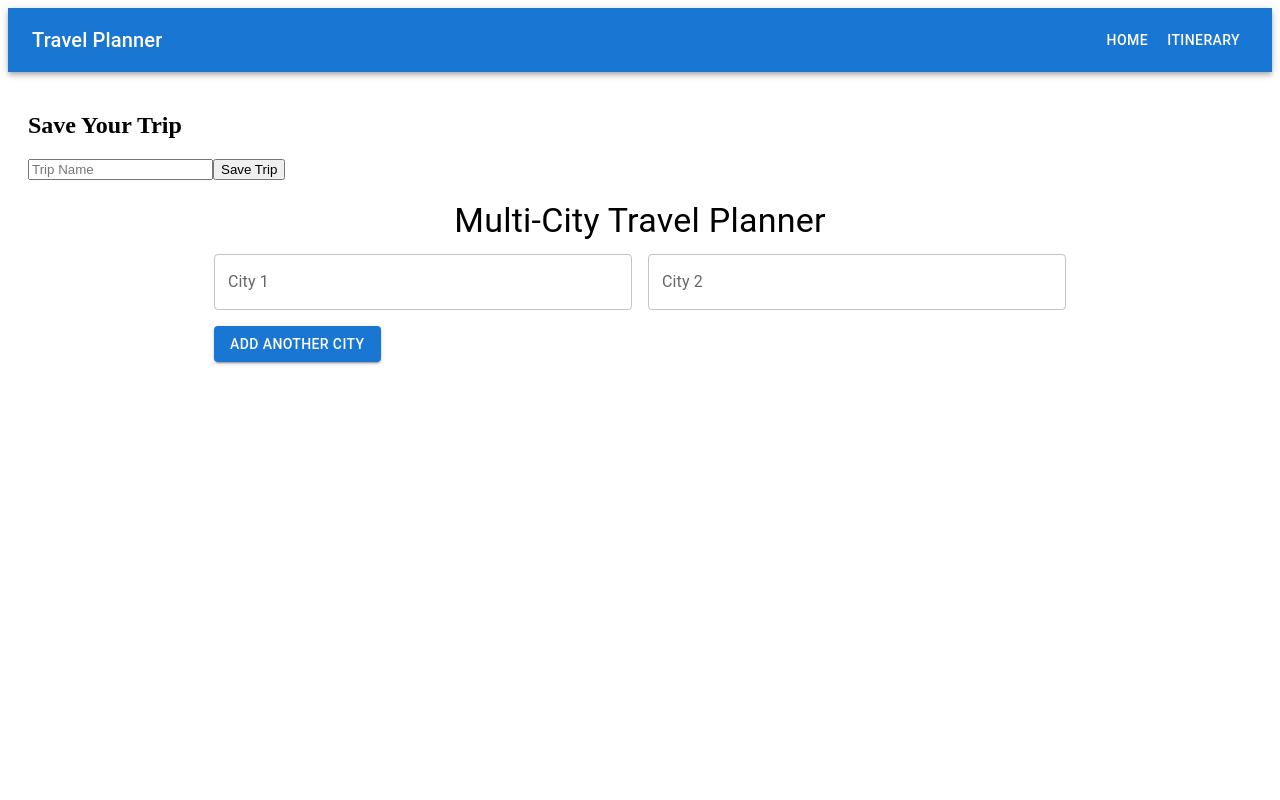
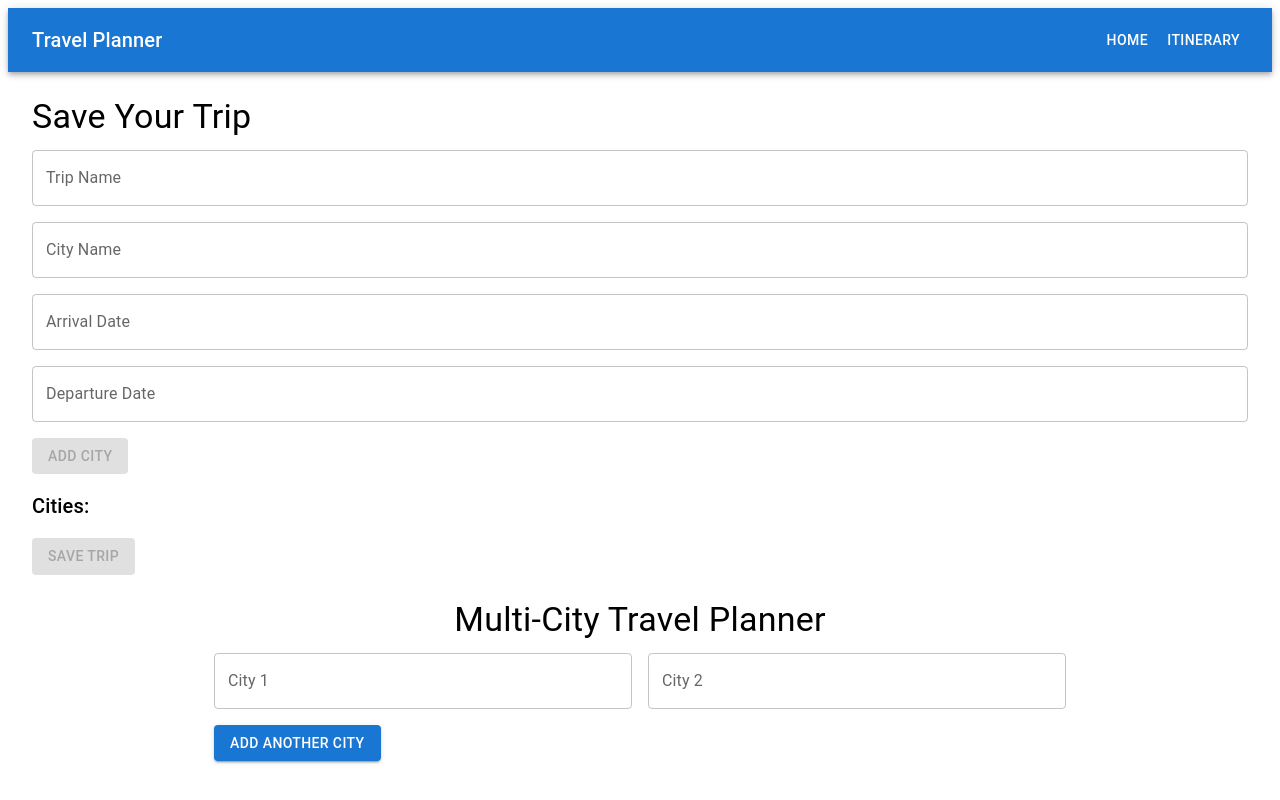
Before and after one commit to dsa157/windsurf-test1, a React (Create React App) app in the folder frontend/: page / in a window 1280 px wide. Built offline with nearby package versions, Linux system fonts and the light colour scheme.

Commit message:
Fixed trip saving functionality and MongoDB connection

```diff
--- a/frontend/src/App.js
+++ b/frontend/src/App.js
@@ -2,6 +2,7 @@ import React, { useState } from 'react';
 import { BrowserRouter as Router, Routes, Route } from 'react-router-dom';
 import { ThemeProvider, createTheme } from '@mui/material/styles';
 import axios from 'axios';
+import { TextField, Button, Box, Typography } from '@mui/material';
 
 import Home from './pages/Home';
 import Itinerary from './pages/Itinerary';
@@ -21,10 +22,51 @@ const theme = createTheme({
 function App() {
   const [tripName, setTripName] = useState('');
   const [cities, setCities] = useState([]);
+  const [newCity, setNewCity] = useState({
+    name: '',
+    arrivalDate: '',
+    departureDate: '',
+    days: 0
+  });
+  const [dateError, setDateError] = useState(false);
+
+  const isValidDate = (dateString) => {
+    const regex = /^(0[1-9]|1[0-2])\/(0[1-9]|[12][0-9]|3[01])\/(19|20)\d\d$/;
+    if (!regex.test(dateString)) return false;
+    const date = new Date(dateString);
+    return date instanceof Date && !isNaN(date);
+  };
+
+  const calculateDays = (arrival, departure) => {
+    const arrivalDate = new Date(arrival);
+    const departureDate = new Date(departure);
+    const timeDiff = departureDate.getTime() - arrivalDate.getTime();
+    return Math.ceil(timeDiff / (1000 * 3600 * 24));
+  };
+
+  const handleAddCity = () => {
+    if (!isValidDate(newCity.arrivalDate) || !isValidDate(newCity.departureDate)) {
+      setDateError(true);
+      return;
+    }
+    setDateError(false);
+    const arrival = new Date(newCity.arrivalDate);
+    const departure = new Date(newCity.departureDate);
+    if (departure > arrival) {
+      const days = calculateDays(newCity.arrivalDate, newCity.departureDate);
+      setCities([...cities, { ...newCity, days }]);
+      setNewCity({
+        name: '',
+        arrivalDate: '',
+        departureDate: '',
+        days: 0
+      });
+    }
+  };
 
   const handleSaveTrip = async () => {
     try {
-      const userId = localStorage.getItem('userId'); // Assuming user ID is stored in localStorage
+      const userId = localStorage.getItem('userId');
       const response = await axios.post('http://localhost:5001/api/itineraries/save', {
         name: tripName,
         cities,
@@ -41,16 +83,59 @@ function App() {
     <ThemeProvider theme={theme}>
       <Router>
         <Navbar />
-        <div style={{ padding: '20px' }}>
-          <h2>Save Your Trip</h2>
-          <input
-            type="text"
-            placeholder="Trip Name"
+        <Box sx={{ p: 3 }}>
+          <Typography variant="h4" gutterBottom>Save Your Trip</Typography>
+          <TextField
+            label="Trip Name"
             value={tripName}
             onChange={(e) => setTripName(e.target.value)}
+            fullWidth
+            sx={{ mb: 2 }}
           />
-          <button onClick={handleSaveTrip}>Save Trip</button>
-        </div>
+          <Box sx={{ mb: 2 }}>
+            <TextField
+              label="City Name"
+              value={newCity.name}
+              onChange={(e) => setNewCity({ ...newCity, name: e.target.value })}
+              fullWidth
+              sx={{ mb: 2 }}
+            />
+            <TextField
+              label="Arrival Date"
+              value={newCity.arrivalDate}
+              onChange={(e) => setNewCity({ ...newCity, arrivalDate: e.target.value })}
+              placeholder="MM/DD/YYYY"
+              fullWidth
+              sx={{ mb: 2 }}
+              error={dateError && !isValidDate(newCity.arrivalDate)}
+              helperText={dateError && !isValidDate(newCity.arrivalDate) ? 'Invalid date format' : ''}
+            />
+            <TextField
+              label="Departure Date"
+              value={newCity.departureDate}
+              onChange={(e) => setNewCity({ ...newCity, departureDate: e.target.value })}
+              placeholder="MM/DD/YYYY"
+              fullWidth
+              sx={{ mb: 2 }}
+              error={dateError && !isValidDate(newCity.departureDate)}
+              helperText={dateError && !isValidDate(newCity.departureDate) ? 'Invalid date format' : ''}
+            />
+            <Button variant="contained" onClick={handleAddCity} disabled={!newCity.name || !newCity.arrivalDate || !newCity.departureDate}>
+              Add City
+            </Button>
+          </Box>
+          <Box sx={{ mb: 2 }}>
+            <Typography variant="h6">Cities:</Typography>
+            {cities.map((city, index) => (
+              <Box key={index} sx={{ mb: 1 }}>
+                <Typography>{city.name} ({city.days} days)</Typography>
+              </Box>
+            ))}
+          </Box>
+          <Button variant="contained" onClick={handleSaveTrip} disabled={!tripName || cities.length === 0}>
+            Save Trip
+          </Button>
+        </Box>
         <Routes>
           <Route path="/" element={<Home />} />
           <Route path="/itinerary" element={<Itinerary />} />
```
Also changed, not shown: 2 other files (tests, documents, lock files or other folders).
